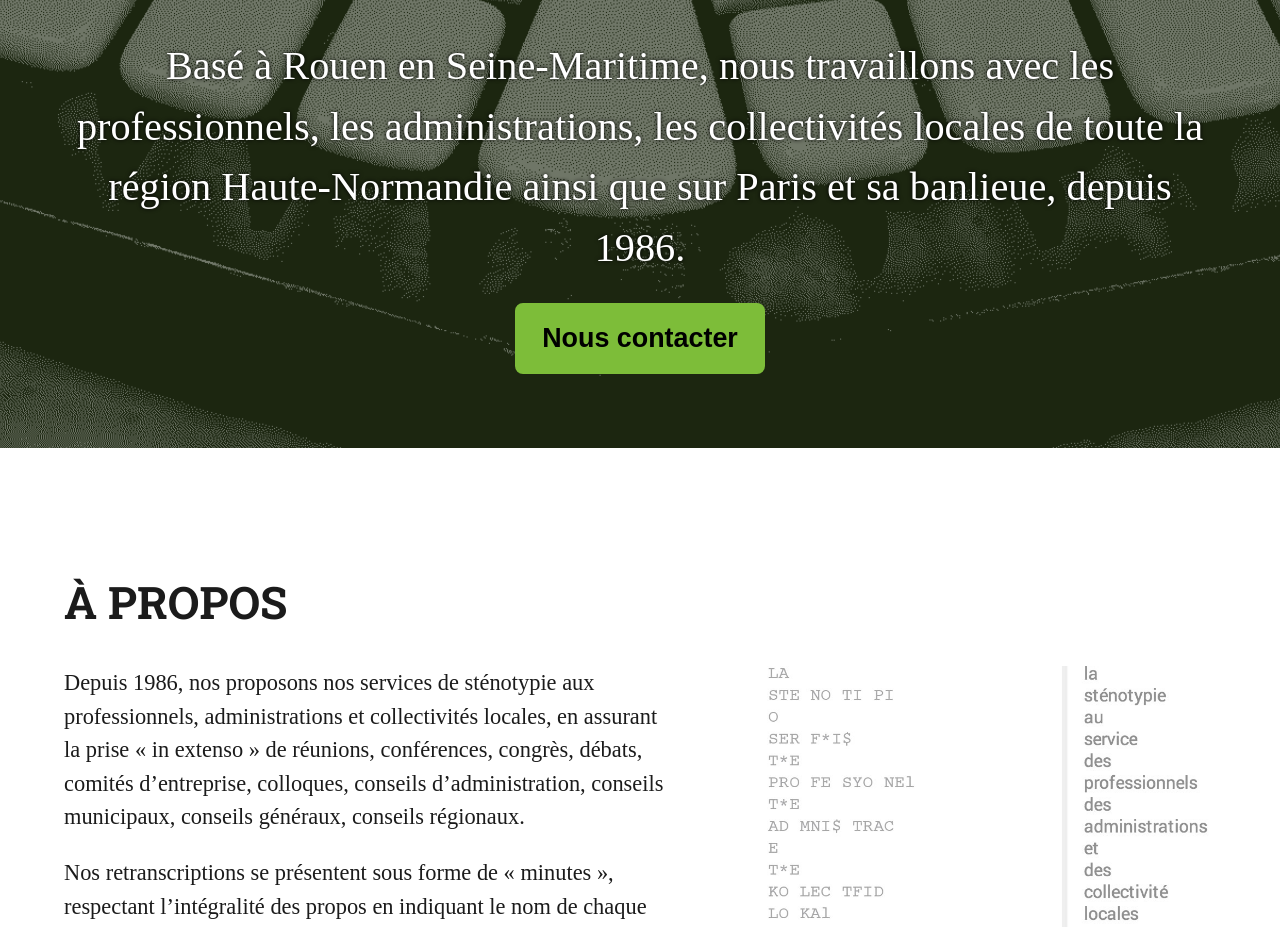
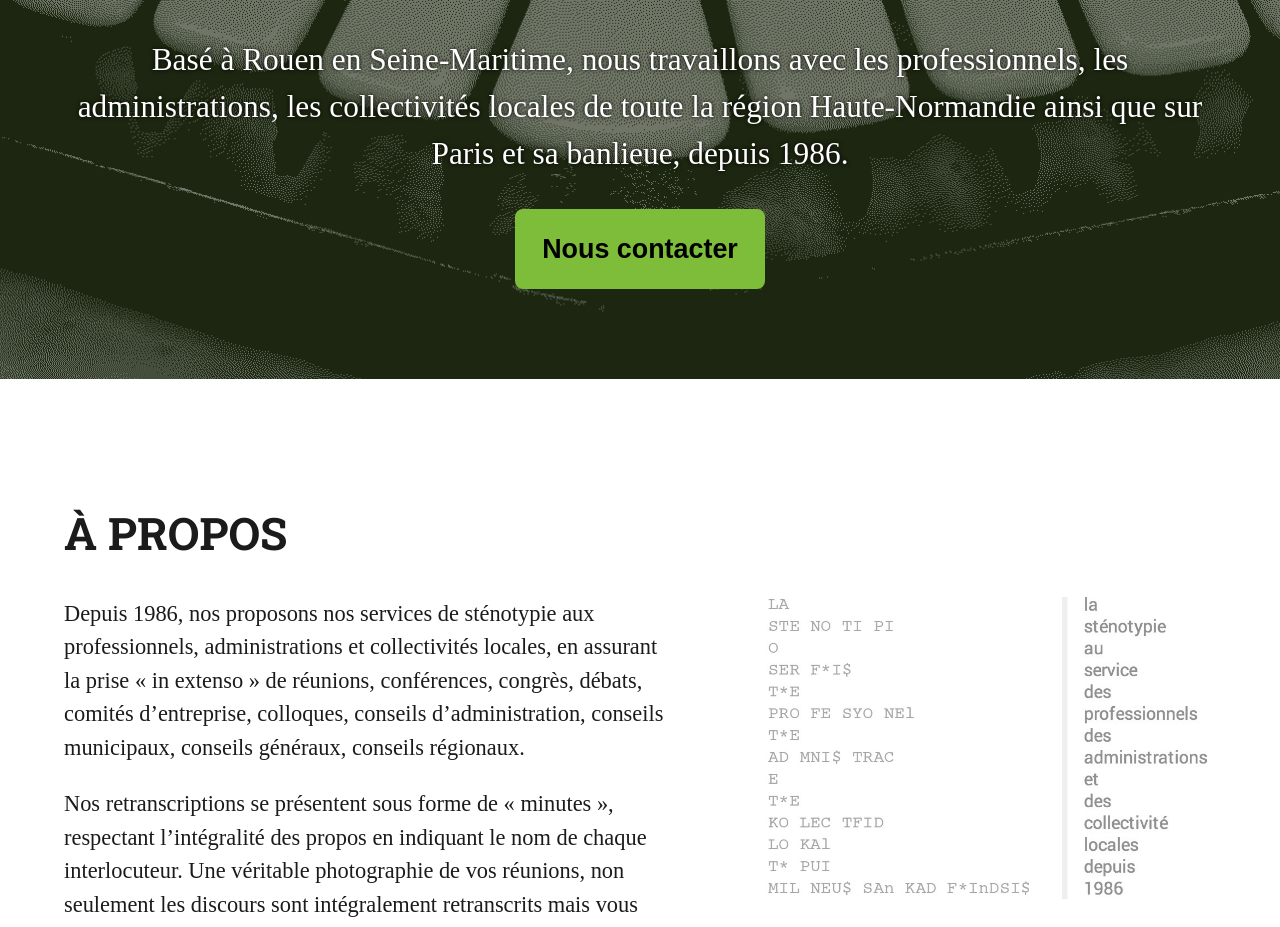
Before and after one commit to raphaelsanchez/transtextrouen, a plain HTML site: page index.html in a window 1280 px wide. Shown: the part 616-1543 px from the top of the page. Drawn offline with Linux system fonts and the light colour scheme.

Commit message:
Update heading style

```diff
--- a/assets/css/style.css
+++ b/assets/css/style.css
@@ -93,6 +93,7 @@ footer {
 }
 
 .button {
+  display: inline-block;
   padding: .75em 1em;
   background-color: var(--color-accent);
   font-size: 1.2em;
@@ -104,7 +105,7 @@ footer {
 }
 
 .lead {
-  font-size: 1.8rem;
+  font-size: 1.4em;
 }
 .text-center {
   text-align: center;
```
